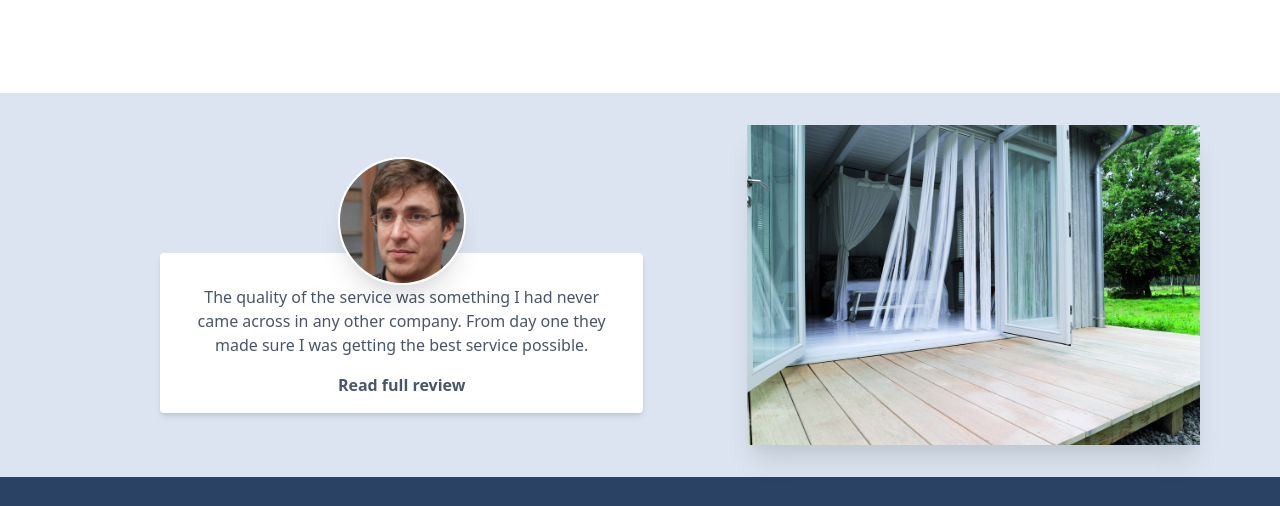
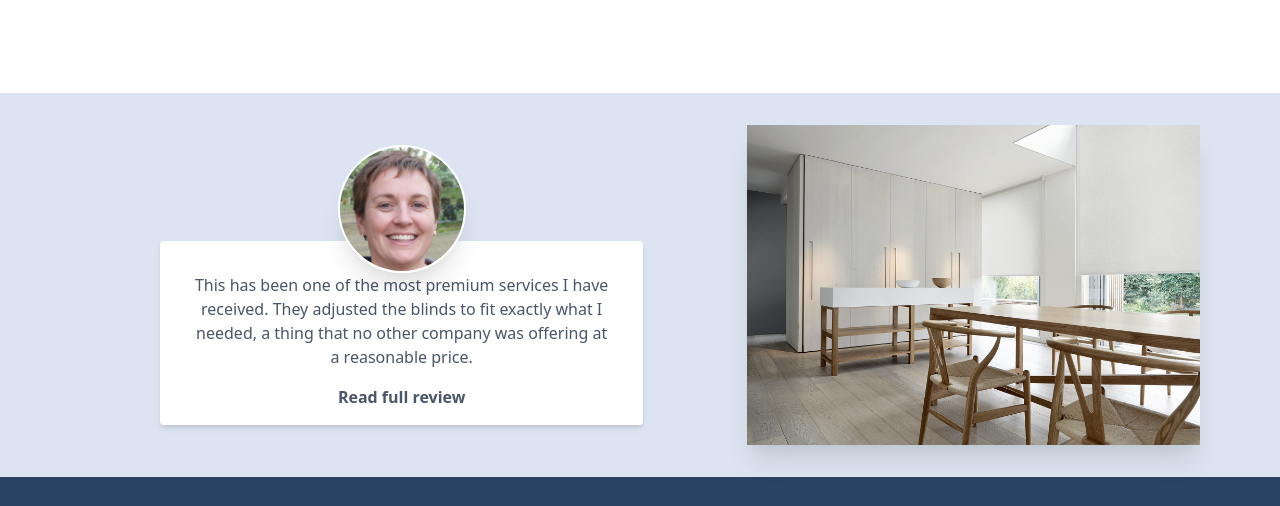
Before and after one commit to ivanvb/rideau-website, a Gatsby site: page / in a window 1280 px wide. Shown: the part 1471-1977 px from the top of the page. Built offline with nearby package versions, Linux system fonts and the light colour scheme; Gatsby itself is replaced by a stand-in of ours.

Commit message:
Add random selection of a review for the home review component

```diff
--- a/src/components/home/review.js
+++ b/src/components/home/review.js
@@ -1,6 +1,7 @@
 import React from "react"
 import { useStaticQuery, graphql, Link } from "gatsby"
 import Img from "gatsby-image"
+import { generateRandomNumber } from "../../util/index"
 
 const Review = () => {
     const reviews = useStaticQuery(graphql`
@@ -33,7 +34,11 @@ const Review = () => {
         }
     `)
 
-    const review = reviews.allReviewsJson.edges[0].node
+    const randomIndex = generateRandomNumber(
+        0,
+        reviews.allReviewsJson.edges.length
+    )
+    const review = reviews.allReviewsJson.edges[randomIndex].node
 
     return (
         <div className="std-padding-x py-8 bg-primary-100 grid grid-cols-12 grid-rows-2 gap-6">
--- a/src/data/reviews/reviews.json
+++ b/src/data/reviews/reviews.json
@@ -7,5 +7,14 @@
         },
         "result": "./images/results/string5.jpg",
         "link": "/about"
+    },
+    {
+        "text": "This has been one of the most premium services I have received. They adjusted the blinds to fit exactly what I needed, a thing that no other company was offering at a reasonable price.",
+        "reviewer": {
+            "name": "Anne Ericson",
+            "image": "./images/characters/anne-ericson.jpg"
+        },
+        "result": "./images/results/anne-ericson-result.jpg",
+        "link": "/about"
     }
 ]
--- /dev/null
+++ b/src/util/index.js
@@ -0,0 +1,3 @@
+export function generateRandomNumber(min, max) {
+    return Math.floor(Math.random() * (max - min)) + min
+}
```
Also changed, not shown: src/data/reviews/images/characters/anne-ericson.jpg (added), src/data/reviews/images/results/anne-ericson-result.jpg (added).
